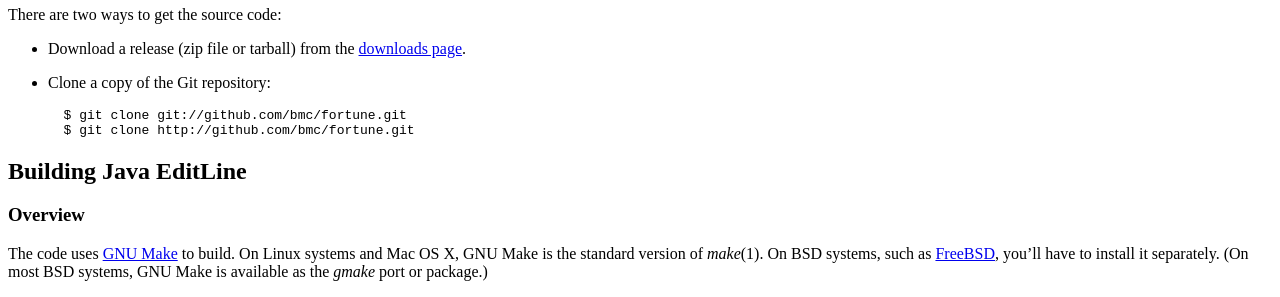
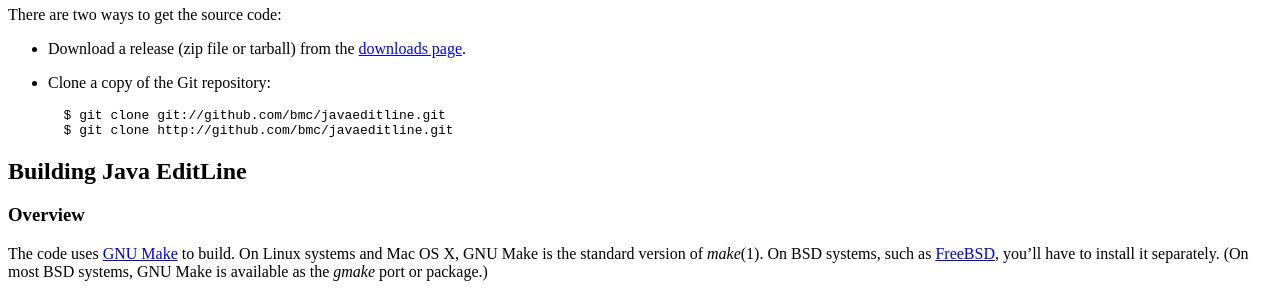
Before and after one commit to bmc/javaeditline, a Jekyll site: the page built from index.md, in a window 1280 px wide. Shown: the part 435-732 px from the top of the page. Built offline with Jekyll 4.4.1, drawn with Linux system fonts in a browser that asks for light colours.

Commit message:
Fixed bad reference to wrong repo

```diff
--- a/index.md
+++ b/index.md
@@ -37,8 +37,8 @@ There are two ways to get the source code:
 * Download a release (zip file or tarball) from the [downloads page][].
 * Clone a copy of the Git repository:
 
-        $ git clone git://github.com/bmc/fortune.git
-        $ git clone http://github.com/bmc/fortune.git
+        $ git clone git://github.com/bmc/javaeditline.git
+        $ git clone http://github.com/bmc/javaeditline.git
 
 
 [downloads page]: http://github.com/bmc/javaeditline/downloads
```
